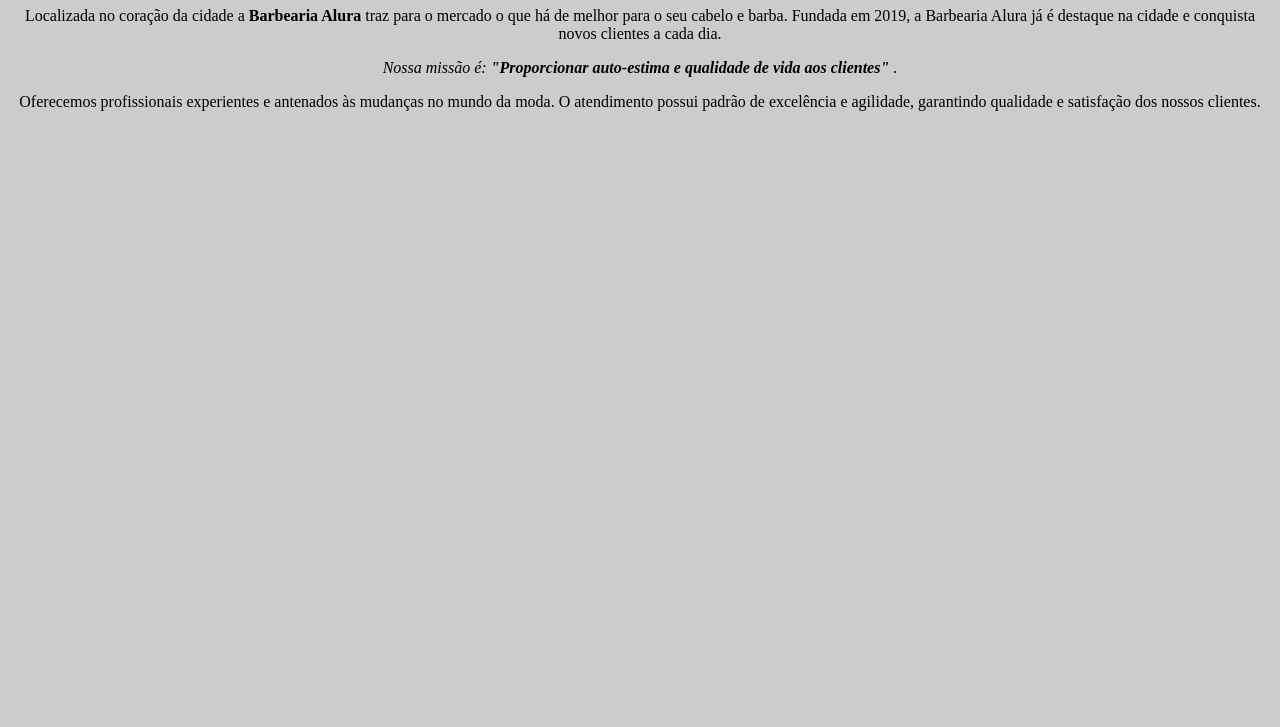
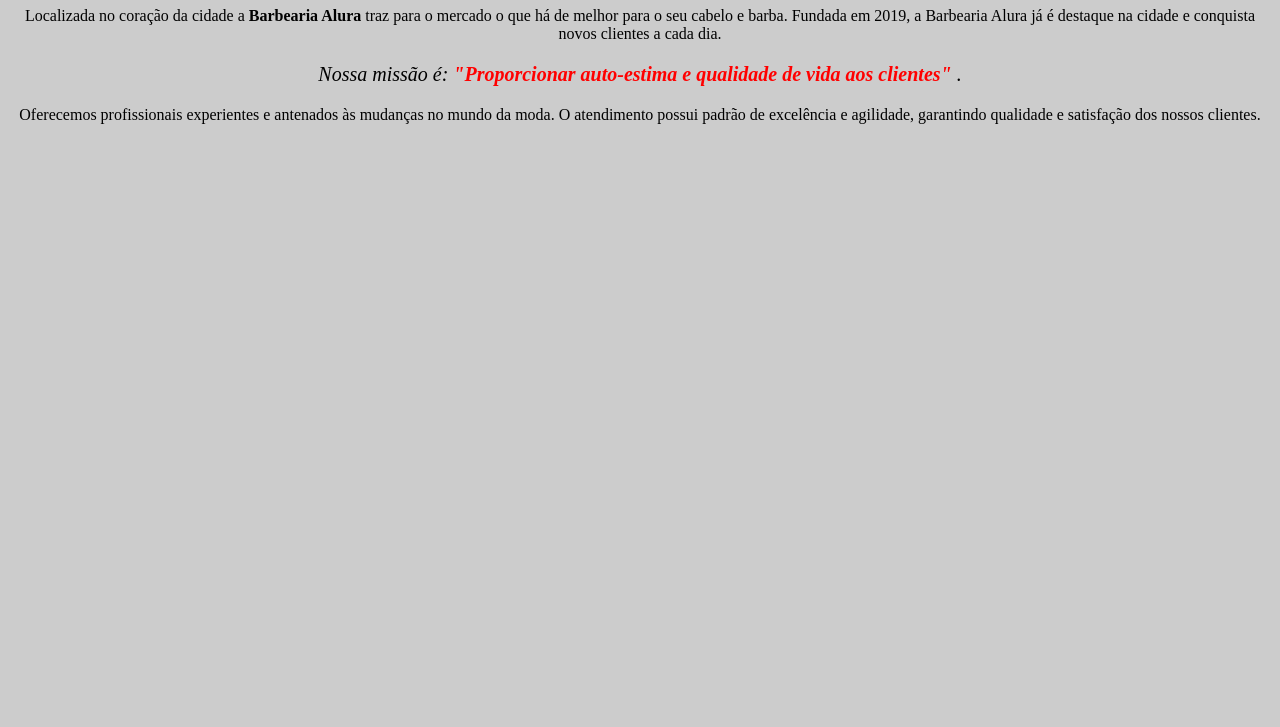
Before and after one commit to moreiragostoso/projeto-barbearia, a plain HTML site: page index.html in a window 1280 px wide. Shown: the part 73-800 px from the top of the page. Drawn offline with Linux system fonts and the light colour scheme.

Commit message:
Add files via upload

```diff
--- a/index.html
+++ b/index.html
@@ -4,18 +4,14 @@
         <meta charset="UTF-8">
         <title>Barbearia Alura</title>
         <link rel="stylesheet" href="style.css">
-
-        <style>
-
-        </style>
     </head>
     <body>
-        <h1 style="text-align: center;">Sobre a Barbearia Alura</h1>
+        <h1 style="text-align": center;>Sobre a Barbearia Alura</h1>
 
         <p>Localizada no coração da cidade a <strong>Barbearia Alura</strong> traz para o mercado o que há de melhor para o seu cabelo e barba.
         Fundada em 2019, a Barbearia Alura já é destaque na cidade e conquista novos clientes a cada dia.</p>
 
-        <p> <style="font-size: 20px;><em>Nossa missão é: <strong>"Proporcionar auto-estima e qualidade de vida aos clientes"
+        <p id="missao"> <em>Nossa missão é: <strong>"Proporcionar auto-estima e qualidade de vida aos clientes"
         </strong>.</em></p>
 
         <p>Oferecemos profissionais experientes e antenados às mudanças no mundo da moda.
--- a/style.css
+++ b/style.css
@@ -1,7 +1,17 @@
- p {
+body {
+     background: #CCCCCC;
+}
+h1{
+    text-align: center;
+}
+p {
      text-align: center;
  }
 
-body {
-     background: #CCCCCC;
+ #missao {
+   font-size: 20px;
 }
+
+em strong {
+    color: #FF0000;
+}
```
Also changed, not shown: 1 other file.
